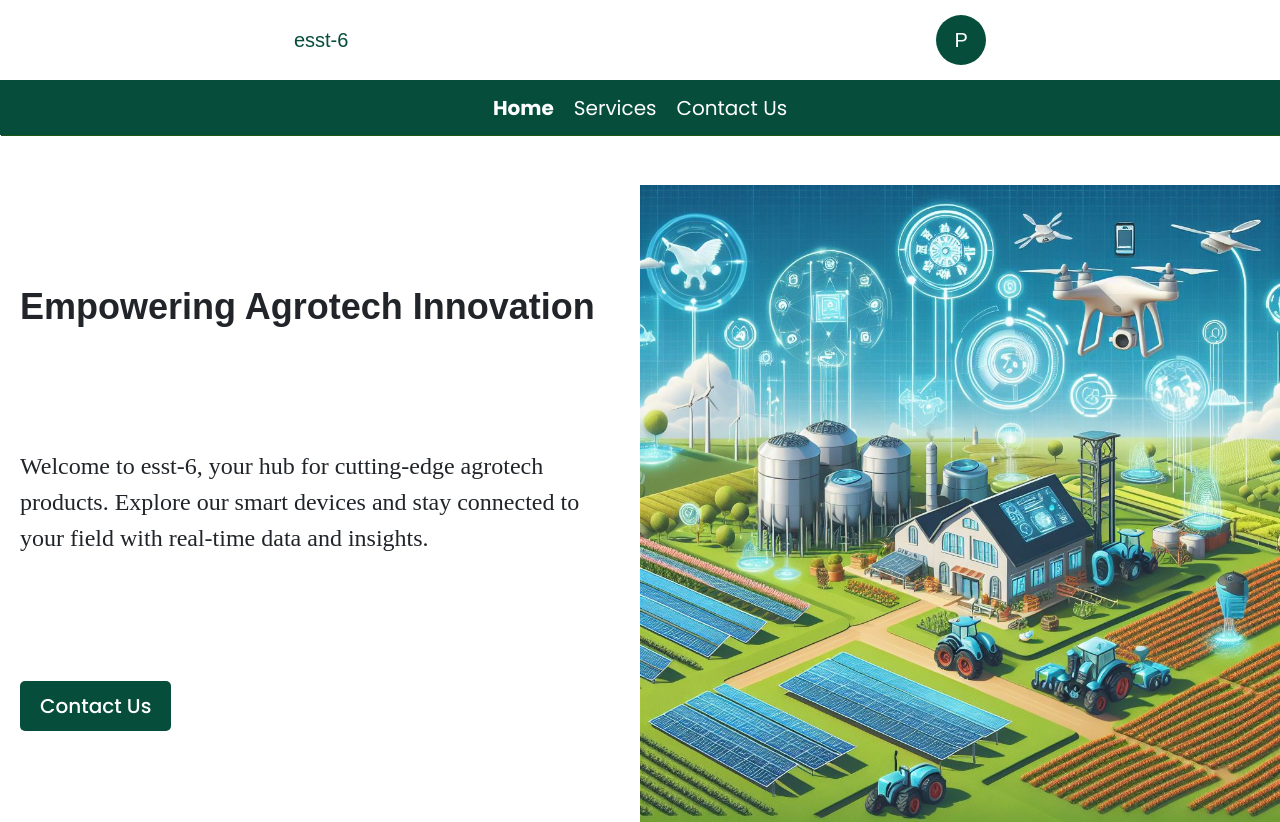
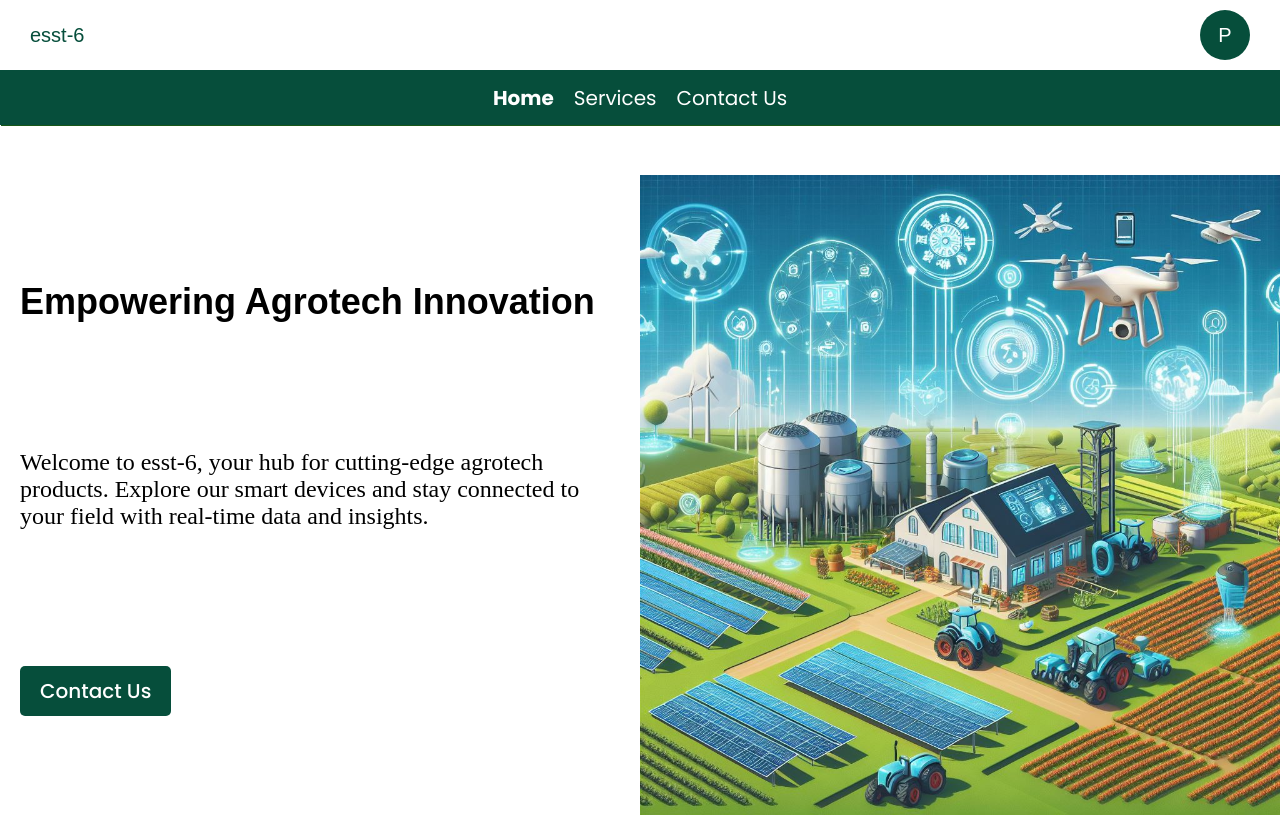
Before and after one commit to Mr-DashginAbdulla/esst, a React (Create React App) app: page / in a window 1280 px wide. Shown: the top 822 px of the page. Built offline with nearby package versions, Linux system fonts and the light colour scheme; a web font is replaced by a local one.

Commit message:
del some libs

```diff
--- a/src/App.tsx
+++ b/src/App.tsx
@@ -1,10 +1,8 @@
 import React from 'react';
-import 'bootstrap/dist/css/bootstrap.min.css';
+import { BrowserRouter as Router, Route, Routes } from 'react-router-dom';
 import {Header} from "./Pages/Header/Header";
 import {Home} from "./Pages/Home/Home"
 import {Services} from "./Pages/Home/components/Services/Services";
-
-import { BrowserRouter as Router, Route, Routes } from 'react-router-dom';
 import {Footer} from "./Pages/Footer/Footer";
 import {ContactUs} from "./Pages/Home/components/Contact Us/ContactUs";
 import {Login} from "./Pages/LogIn/Login";
@@ -21,7 +19,7 @@ function App() {
                         <Route path="/" element={<Home />} />
                         <Route path='/services' element={<Services />}/>
                         <Route path='/contact-us' element={<ContactUs />}/>
-                        <Route path='/login' element={<Login />}/>
+                        <Route path='/login' element={<Login/>}/>
                     </Routes>
                 </main>
                 <Footer />
--- a/src/Pages/Footer/Footer.tsx
+++ b/src/Pages/Footer/Footer.tsx
@@ -1,10 +1,9 @@
-// TSX: Footer bileşeni
 import React, {useState} from 'react';
 import './Footer.scss';
 import Logo from './img.png';
 import {Link, useLocation} from "react-router-dom";
-import {FaFacebook, FaInstagram, FaTwitter} from "react-icons/fa";
-import {FaX, FaXTwitter} from "react-icons/fa6";
+import {FaFacebook, FaInstagram} from "react-icons/fa";
+import {FaXTwitter} from "react-icons/fa6";
 
 
 export const Footer = () => {
--- a/src/Pages/Header/Header.scss
+++ b/src/Pages/Header/Header.scss
@@ -14,7 +14,6 @@
   pointer-events: auto;
   display: flex;
   flex-direction: column;
-  gap: 15px;
   font-size: 20px;
 
   a {
@@ -27,8 +26,8 @@
 
   .upHead {
     display: flex;
-    padding-top: 15px;
-    justify-content: space-around;
+    padding: 10px 30px;
+    justify-content: space-between;
     align-items: center;
 
     .login{
--- a/src/Pages/Home/components/AboutUs/AboutUs.tsx
+++ b/src/Pages/Home/components/AboutUs/AboutUs.tsx
@@ -1,6 +1,4 @@
-// TSX: "About Us" bölümü için temel yapı
 import React from 'react';
-import { Link } from 'react-router-dom';
 import './AboutUs.scss';
 import Laptop from './img.png'
 
--- a/src/Pages/Home/components/Contact Us/ContactUs.tsx
+++ b/src/Pages/Home/components/Contact Us/ContactUs.tsx
@@ -1,7 +1,5 @@
 import React from 'react';
 import './ContactUs.scss'
-import Stack from '@mui/material/Stack';
-import Button from '@mui/material/Button';
 import {motion} from "framer-motion";
 
 
--- a/src/Pages/Home/components/Services/Services.tsx
+++ b/src/Pages/Home/components/Services/Services.tsx
@@ -9,7 +9,7 @@ import { CardItem } from './CardItem';
 const container = {
     visible: {
         transition: {
-            staggerChildren: 0.3,
+            staggerChildren: 0.1,
         },
     },
 };
```
Also changed, not shown: package.json (+0 -11 lines), 1 other file (tests, documents, lock files or other folders).
